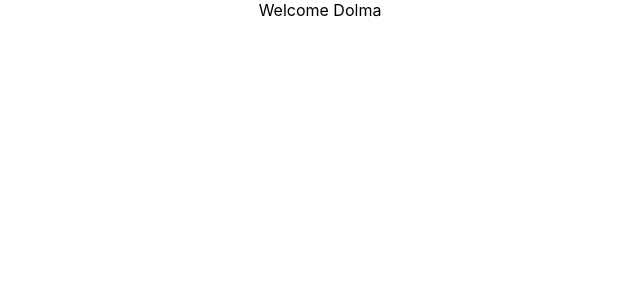
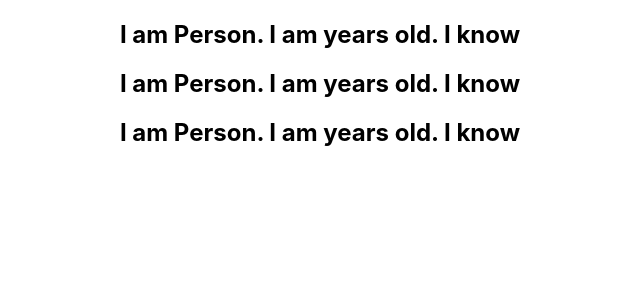
Before and after one commit to Dolma455/react_js, a React (Create React App) app: page / in a window 1280 px wide. Shown: the top 300 px of the page, without its empty margins (320-960 px from the left). Built offline with nearby package versions, Linux system fonts and the light colour scheme.

Commit message:
feat: List rendered

```diff
--- a/src/App.js
+++ b/src/App.js
@@ -7,10 +7,11 @@
 import Message from './components/Message';
 import Counter from './components/Counter';
 import FunctionClick from './components/FunctionClick';
-import ClassClick from './components/Welcome.js/ClassClick';
+import ClassClick from './components/ClassClick';
 import EventBind from './components/EventBind';
 import ParentComponent from './components/ParentComponent';
 import UserGreeting from './components/UserGreeting';
+import NameList from './components/NameList';
 
 class App extends Component {
   render () {
@@ -33,7 +34,8 @@
       {/* <ClassClick /> */}
       {/* <EventBind /> */}
       {/* <ParentComponent/> */}
-      <UserGreeting />
+      {/* <UserGreeting /> */}
+      <NameList />
 
     </div>
   )};
--- /dev/null
+++ b/src/components/NameList.js
@@ -0,0 +1,39 @@
+import React from 'react'
+import Person from './Person'
+
+function NameList() {
+
+    const persons=[
+        {
+            id:1,
+            name:'Ram',
+            age:30,
+            skill:'React'
+        },
+        {
+            id:2,
+            name:'Hari',
+            age:25,
+            skill:'Angular'
+        },
+        {
+            id:3,
+            name:'Shyam',
+            age:28,
+            skill:'Vue'
+        }
+    ]
+    const personList=persons.map(person=> (
+        <Person person={Person} />
+    )
+
+    )
+  return (
+    <div>
+       { personList}
+
+    </div>
+  )
+}
+
+export default NameList
--- /dev/null
+++ b/src/components/Person.js
@@ -0,0 +1,12 @@
+import React from 'react'
+
+function Person({person}) {
+  return (
+    <div>
+        <h2>I am {person.name}. I am {person.age} years old. I know {person.skill}</h2>
+
+    </div>
+  )
+}
+
+export default Person
```
Also changed, not shown: src/components/ClassClick.js (renamed from src/components/Welcome.js/ClassClick.js).
